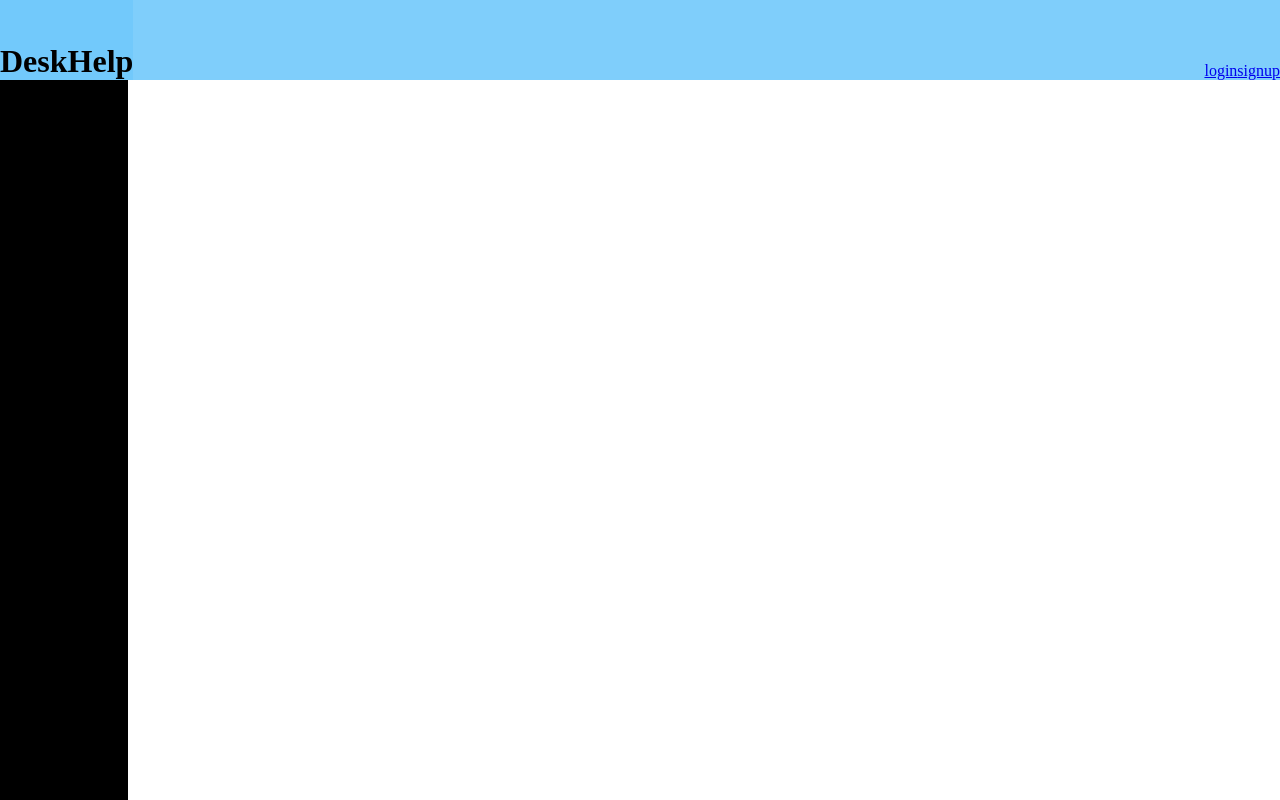
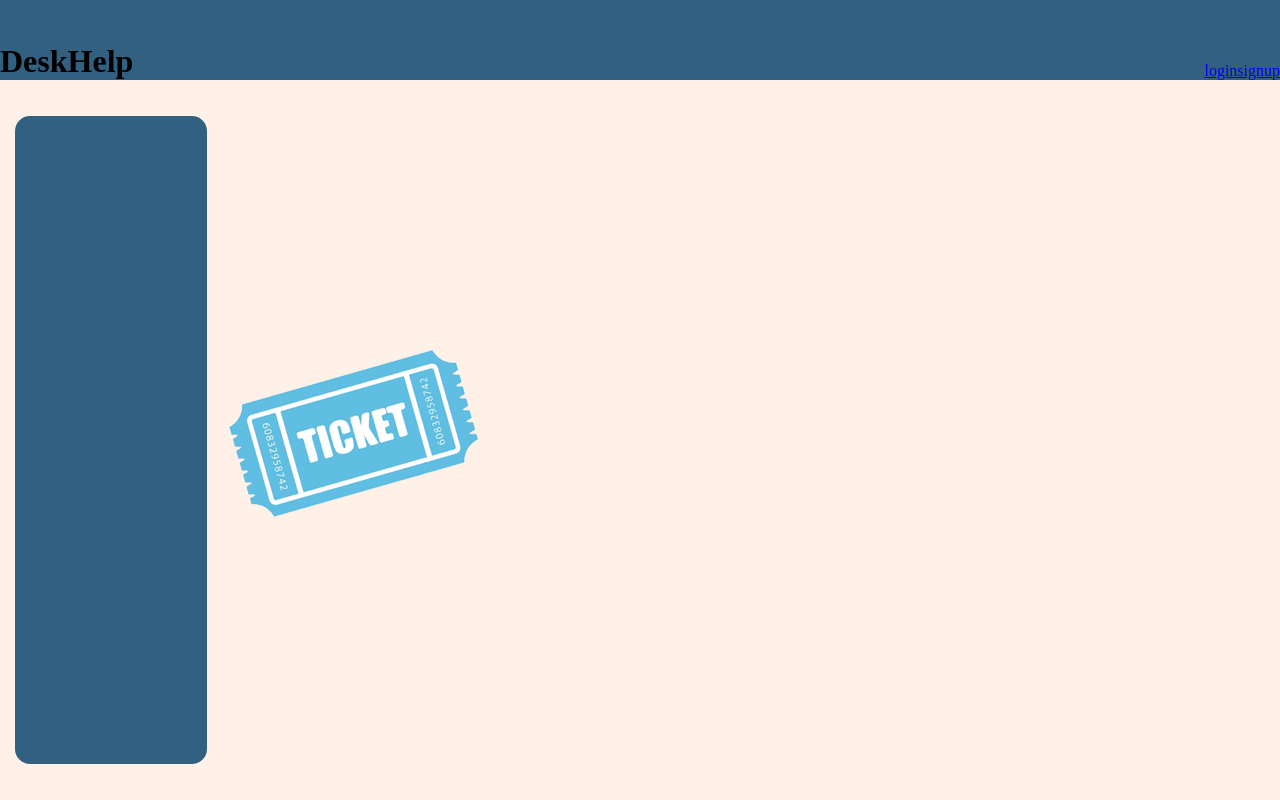
Before and after one commit to yashsuvarna797-ship-it/Desk-help, a Django app: page / in a window 1280 px wide. Run offline with Django 5.2, Linux system fonts and the light colour scheme.

Commit message:
Add website color scheme and minor additions

```diff
--- a/mysite/DeskHelp/static/DeskHelp/style.css
+++ b/mysite/DeskHelp/static/DeskHelp/style.css
@@ -1,5 +1,8 @@
 :root{
-            --blue:rgba(114, 201, 251, 0.902);
+    --light-blue:#B5D2E6;
+    --blue:#326080;
+    --skin:#FFF1E7;
+    --brown:#805232;
 }
 
 body{
@@ -34,8 +37,18 @@
     flex:1;
 }
 
+.content{
+    background-color:var(--skin);
+    height:100%;
+    width:100%;
+    display:flex;
+    align-items:center;
+}
+
 .left-sidebar {
-            background-color: black;
-            width: 10vw;
-            height: 100%;
+    background-color: var(--blue);
+    width: 15vw;
+    height: 90%;
+    border-radius:15px;
+    margin:15px;
 }
--- a/mysite/DeskHelp/templates/DeskHelp/index.html
+++ b/mysite/DeskHelp/templates/DeskHelp/index.html
@@ -1,13 +1,20 @@
 
 {% extends 'DeskHelp/base.html' %}
+{% load static %}
 {% block title %}Home{% endblock %}
 
 
 
 {% block content %}
-    <div class="left-sidebar">
-        hi
+    <div class="content">
+        <div class="left-sidebar">
+
+        </div>
+        <div class="ticket">
+            <img class="create-ticket" src="{% static 'DeskHelp/assets/ticket.png' %}">
+        </div>
     </div>
 
 
+
 {% endblock %}
```
Also changed, not shown: mysite/DeskHelp/static/DeskHelp/assets/ticket.png (added). Lines whose indentation alone changed are shown as unchanged.
